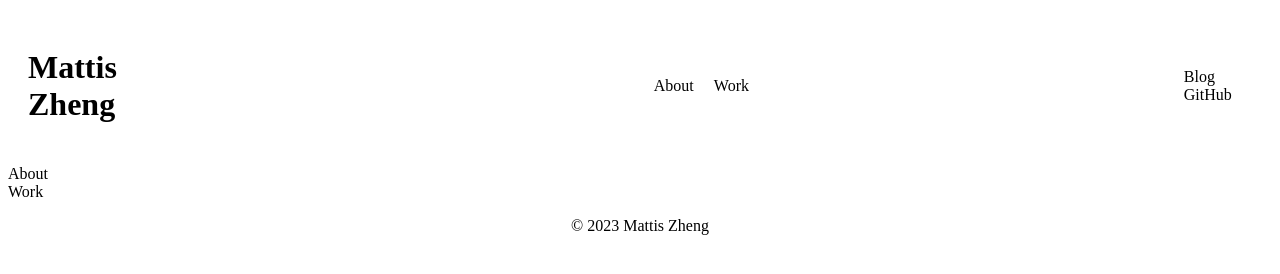
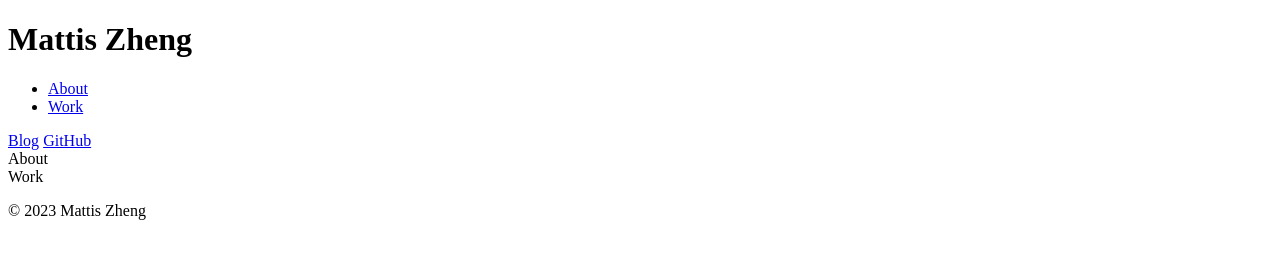
Before and after one commit to mattiszheng/mattiszheng.github.io, a website: page index.html in a window 1280 px wide. Drawn offline with Linux system fonts and the light colour scheme.

Commit message:
update layouts

```diff
--- a/index.html
+++ b/index.html
@@ -1,5 +1,6 @@
 <!DOCTYPE html>
 <html lang="en">
+
 <head>
   <meta charset="UTF-8" />
   <meta name="viewport" content="width=device-width, initial-scale=1.0" />
@@ -8,9 +9,9 @@
   <meta name="description" content="Mattis Zheng's portfolio website." />
   <meta name="keywords" content="frontend, developer,frontend developer, developer portfolio, frontend portfolio, Mattis Zheng, Mattis" />
   <!-- end of seo -->
-    <link rel="stylesheet" href="style.css" />
   <title>Mattis Zheng</title>
 </head>
+
 <body>
   <header>
     <h1>Mattis Zheng</h1>
@@ -33,4 +34,5 @@
     <p>© 2023 Mattis Zheng</p>
   </footer>
 </body>
+
 </html>
--- a/public/test.txt
+++ /dev/null
@@ -1 +0,0 @@
-resume
--- a/style.scss
+++ /dev/null
@@ -1,40 +0,0 @@
-ul {
-  list-style: none;
-}
-
-a:-webkit-any-link {
-  color: black;
-  cursor: pointer;
-  text-decoration: none;
-}
-
-header {
-  display: flex;
-  flex-direction: row;
-  align-items: center;
-  padding: 20px;
-
-  nav {
-    display: flex;
-    justify-content: center;
-    width: 100%;
-  }
-
-  ul {
-    display: flex;
-    flex-direction: row;
-    li {
-      margin: 0 10px;
-    }
-  }
-}
-
-.card {
-  margin: 10px;
-  border: 1px solid #ccc;
-}
-
-footer {
-  display: flex;
-  justify-content: center;
-}
```
Also changed, not shown: package.json (+5 -3 lines), pnpm-lock.yaml (deleted), public/test.jpg (deleted), style.css (deleted), 1 other file. Lines whose indentation alone changed are shown as unchanged.
